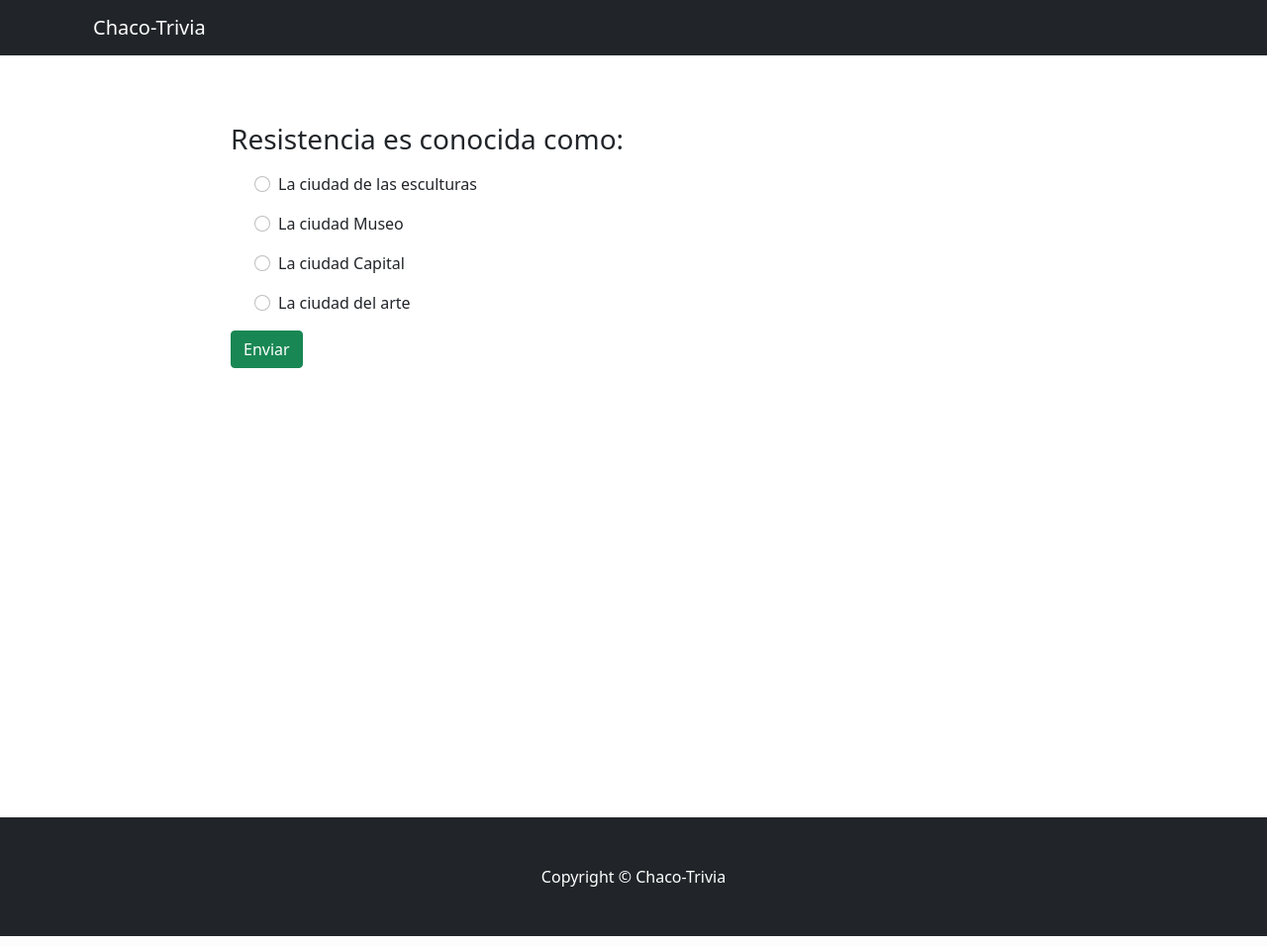
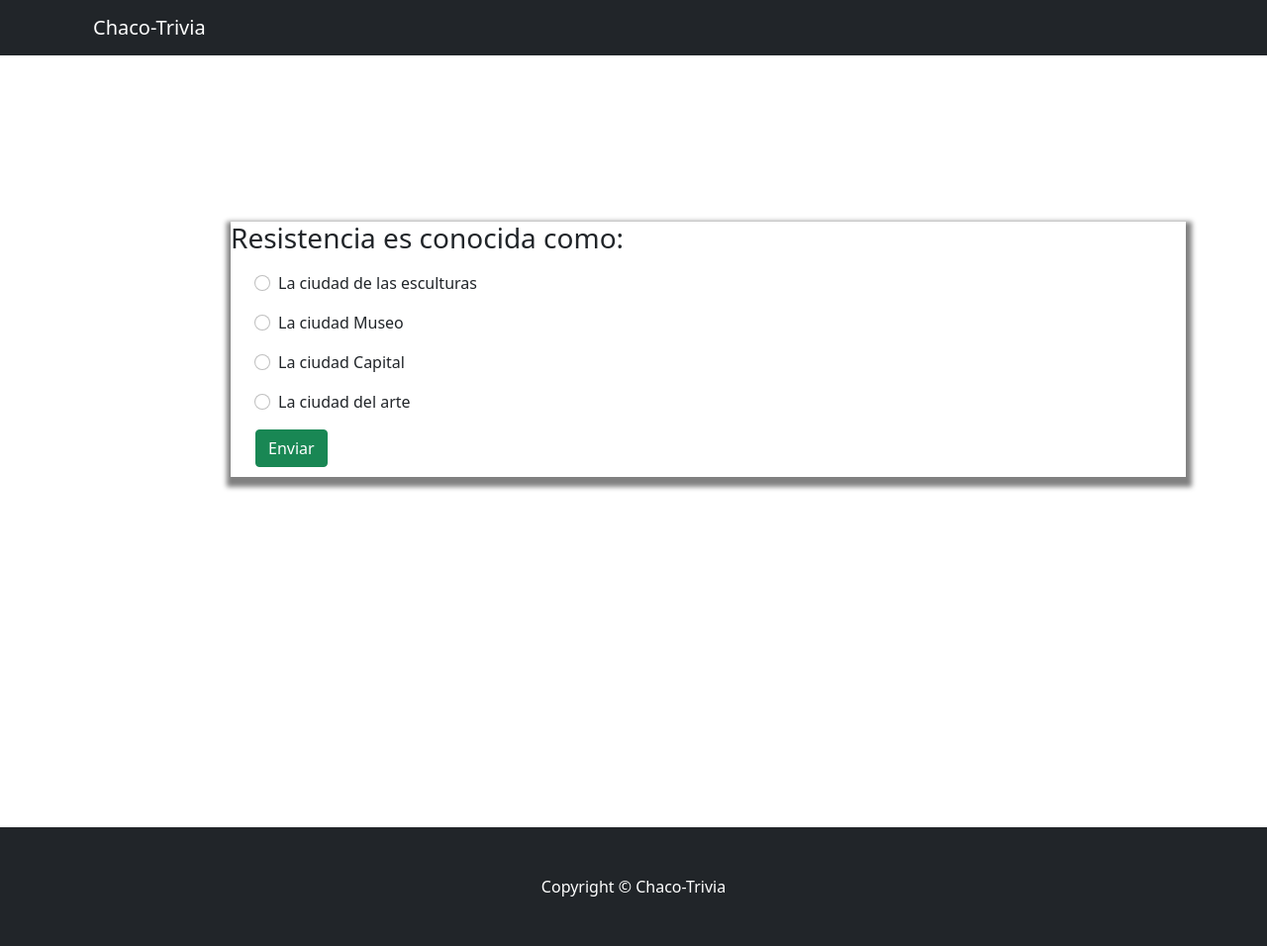
Before and after one commit to MorenoChristian/ProyectoFinal-Trivia, a Django app: page /jugar/ in a window 1280 px wide. Shown: the whole page at 99% size. Run offline with Django 3.2, Linux system fonts and the light colour scheme; a user stored in the database is signed in; data comes from the database, SQL or seed files in the repository.

Commit message:
css a cuadro de pregunta y respuesta en jugar.html

```diff
--- a/Trivia/Template/jugar.html
+++ b/Trivia/Template/jugar.html
@@ -28,24 +28,24 @@
         </nav>
 
 
-		{% if pregunta is None %}
+{% if pregunta is None %}
 
 <div class="container">
 	<div class="jumbotron my-4">
 		<h1>Ya haz respondido a todas nuestras preguntas. Mira el tablero de posiciones</h1>
-		<a href= "tablero">Ver Aqui</a>
+		<a href=>Ver Aqui</a>
 	</div>
 </div>
 
 {% else %}
 
 
-<div class="container" style="padding-top: 100px; padding-bottom: 430px; padding-left: 163px;">
+<div class="container" style="padding-top: 200px; padding-bottom: 330px; padding-left: 163px;">
 
-	<div class="jumbotron my-4">
+	<div class="jumbotron my-4" style="box-shadow: 1px 5px 5px 5px gray">
 
 		<h3>
-			{{pregunta.texto}}
+		    {{pregunta.texto}}
 		</h3>
 
 		<form method="POST" class="form">
@@ -63,7 +63,7 @@
 				</p>
 			{% endfor %}
 
-			<button type="submit" class="btn btn-success">
+			<button type="submit" class="btn btn-success" style="margin-left: 25px; margin-bottom: 10px;">
 				Enviar
 			</button>
 
```
